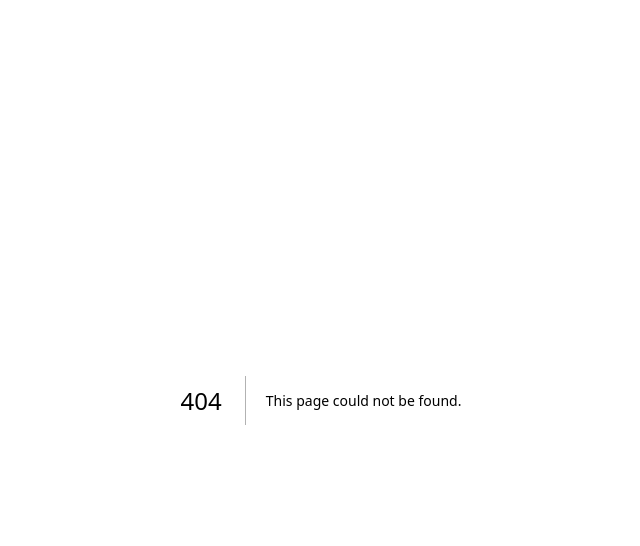
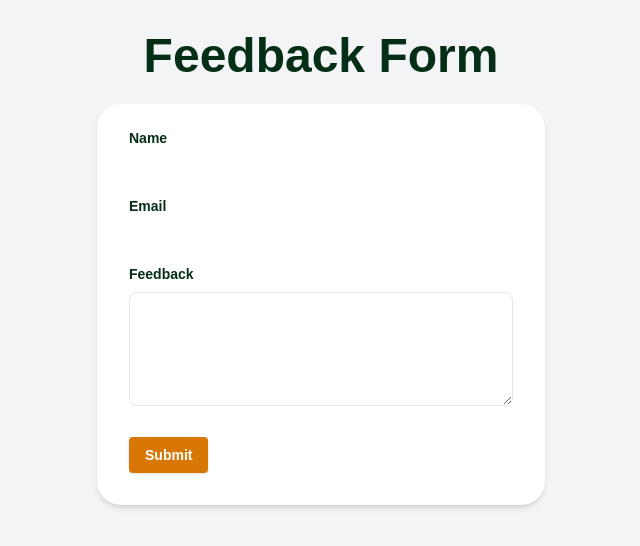
Before and after one commit to Kap04/Mental_health_companian, a Next.js app: page /feedback in a window 1280 px wide. Before the commit this address had no page. Shown: the top 546 px of the page, without its empty margins (319-959 px from the left). Built offline with nearby package versions, Linux system fonts and the light colour scheme.

Commit message:
feedback form added

```diff
--- a/app/chatpage/page.tsx
+++ b/app/chatpage/page.tsx
@@ -15,6 +15,7 @@ import MiddleLogo from "../../components/MiddleLogo"
 import VoiceInput from '../_component/VoiceInput';
 import BreathingCircle from "../../components/Breathing-circle"
 import MeditationGif from '@/components/MeditationGif';
+import WomensCrisisButton from '@/components/WomensCrisisButton';
 
 const apiKey = process.env.NEXT_PUBLIC_GEMINI_API_KEY || "";
 const genAI = new GoogleGenerativeAI(apiKey);
@@ -354,6 +355,7 @@ const ChatPage: React.FC = () => {
 
         <div className="w-full max-w-3xl mx-auto pb-4 px-4">
           <CrisisButton input={input} />
+          <WomensCrisisButton input={input} />
           <div className="relative">
             <input
               type="text"
--- /dev/null
+++ b/app/feedback/page.tsx
@@ -0,0 +1,82 @@
+'use client'
+
+import { useState } from 'react'
+import Navbar from '@/components/Navbar'
+import { Button } from '@/components/ui/button'
+
+
+export default function FeedbackPage() {
+  const [isSubmitted, setIsSubmitted] = useState(false)
+
+  const handleSubmit = async (e: React.FormEvent<HTMLFormElement>) => {
+    e.preventDefault()
+    const form = e.currentTarget
+    const formData = new FormData(form)
+
+    try {
+      const response = await fetch('https://formspree.io/f/xrbgkebq', {
+        method: 'POST',
+        body: formData,
+        headers: {
+          'Accept': 'application/json'
+        }
+      })
+
+      if (response.ok) {
+        setIsSubmitted(true)
+        form.reset()
+      } else {
+        console.error('Form submission failed')
+      }
+    } catch (error) {
+      console.error('Error submitting form:', error)
+    }
+  }
+
+  return (
+    <div className="min-h-screen bg-gray-100">
+
+      <main className="container mx-auto px-4 py-8">
+        <h1 className="text-5xl font-bold mb-6 text-green-950 text-center">Feedback Form</h1>
+        {isSubmitted ? (
+          <div className="bg-green-100 border border-green-400 text-green-700 px-4 py-3 rounded relative" role="alert">
+            <strong className="font-bold">Thank you!</strong>
+            <span className="block sm:inline"> Your feedback has been submitted successfully.</span>
+          </div>
+        ) : (
+          <form onSubmit={handleSubmit} className="max-w-md mx-auto  bg-white shadow-md  rounded-3xl px-8 pt-6 pb-8 mb-4">
+            <div className="mb-4">
+              <label htmlFor="name" className="block text-green-950 text-sm font-bold mb-2">
+                Name
+              </label>
+              <input type="text" id="name" name="name" required className="w-full" />
+            </div>
+            <div className="mb-4">
+              <label htmlFor="email" className="block text-green-950 text-sm font-bold mb-2">
+                Email
+              </label>
+              <input type="email" id="email" name="email" required className="w-full" />
+            </div>
+            <div className="mb-6">
+              <label htmlFor="message" className="block text-green-950 text-sm font-bold mb-2">
+                Feedback
+              </label>
+              <textarea
+                id="message"
+                name="message"
+                required
+                className="w-full px-3 py-2 text-green-950 bg-white border rounded-lg focus:outline-none focus:border-indigo-500"
+                rows={4}
+              />
+            </div>
+            <div className="flex items-center justify-between">
+              <Button type="submit" className="bg-amber-600 hover:bg-amber-700 text-white font-bold py-2 px-4 rounded focus:outline-none focus:shadow-outline">
+                Submit
+              </Button>
+            </div>
+          </form>
+        )}
+      </main>
+    </div>
+  )
+}
--- a/components/Navbar.tsx
+++ b/components/Navbar.tsx
@@ -8,10 +8,10 @@ const Navbar: React.FC = () => {
     <nav className="flex items-center justify-between bg-white shadow-md px-4 py-2">
       <div className="flex ml-10 items-center">
         <Image src={Logo} alt="Serenity Logo" width={32} height={32} />
-        <span className="ml-2 text-xl text-green-950 font-bold">Serenity</span>
+        <Link href="/"> <span className="ml-2 text-xl text-green-950 font-bold">Serenity</span></Link>
       </div>
       <div className="flex items-center pr-10 space-x-4">
-        <Link href="/" className="text-green-950 hover:text-green-700">Home</Link>
+        <Link href="/feedback" className="text-green-950 hover:text-green-700">Feedback</Link>
         <Link href="/about" className="text-green-950 hover:text-green-700">About</Link>
         <Link href="/community" className="text-green-950 hover:text-green-700">Community</Link>
 
--- /dev/null
+++ b/components/WomensCrisisButton.tsx
@@ -0,0 +1,111 @@
+"use client";
+
+import React, { useState, useEffect } from 'react';
+import { AlertCircle } from 'lucide-react';
+import { Alert, AlertDescription, AlertTitle } from '@/components/ui/alert';
+
+interface WomensCrisisButtonProps {
+  input: string;
+}
+
+const WomensCrisisButton: React.FC<WomensCrisisButtonProps> = ({ input }) => {
+  const [showAlert, setShowAlert] = useState(false);
+  const [isCallInitiated, setIsCallInitiated] = useState(false);
+  const [error, setError] = useState<null | string>(null);
+
+  useEffect(() => {
+    const assaultKeywords = [
+      'assault',
+      'attacked',
+      'molested',
+      'raped',
+      'harassed',
+      'stalked',
+      'threatened',
+      'domestic violence',
+      'abuse',
+      'violent partner',
+      'unsafe'
+    ];
+    const inputLower = input.toLowerCase();
+    const hasAssaultKeyword = assaultKeywords.some(keyword => inputLower.includes(keyword));
+    setShowAlert(hasAssaultKeyword);
+  }, [input]);
+
+  const handleCrisisButtonClick = async () => {
+    try {
+      const response = await fetch('/api/initiateCall', {
+        method: 'POST',
+        headers: {
+          'Content-Type': 'application/json',
+        },
+      });
+      const data: { callSid?: string; error?: string; message?: string } = await response.json();
+
+      if (response.ok) {
+        setIsCallInitiated(true);
+        console.log('Call initiated:', data.callSid);
+      } else {
+        throw new Error(data.error || data.message || 'Unknown error');
+      }
+    } catch (error) {
+      if (error instanceof Error) {
+        console.error('Detailed error:', error.message);
+        setError(error.message);
+      } else {
+        console.error('Unknown error:', error);
+        setError('An unknown error occurred');
+      }
+    }
+  };
+
+  if (!showAlert) return null;
+
+  return (
+    <Alert variant="destructive" className="mb-4 border-4 border-red-500">
+      <AlertCircle className="h-4 w-4" />
+      <AlertTitle>Women&apos;s Crisis Support Available</AlertTitle>
+      <AlertDescription className="space-y-4">
+        <div>
+          If you&apos;re experiencing assault, abuse, or feel unsafe, immediate help is available.
+          You&apos;re not alone, and it&apos;s not your fault.
+        </div>
+
+        <div className="bg-white/10 p-3 rounded-md text-sm">
+          • Available 24/7
+          • Confidential support
+          • Safe shelter information
+          • Legal advocacy
+          • Safety planning assistance
+        </div>
+
+        {!isCallInitiated ? (
+          <div className="flex flex-col sm:flex-row gap-2">
+            <button
+              onClick={handleCrisisButtonClick}
+              className="bg-pink-600 text-white px-4 py-2 rounded hover:bg-pink-700 transition-colors flex-1"
+            >
+              Call Women&apos;s Crisis Helpline
+            </button>
+            <a
+              href="https://www.thehotline.org/"
+              target="_blank"
+              rel="noopener noreferrer"
+              className="bg-gray-600 text-white px-4 py-2 rounded hover:bg-gray-700 transition-colors text-center flex-1"
+            >
+              Chat Online (Anonymous)
+            </a>
+          </div>
+        ) : (
+          <p className="mt-2 text-green-400">Call initiated. Help is connecting you with a crisis counselor.</p>
+        )}
+
+        {error && <p className="mt-2 text-red-500">Error: {error}</p>}
+
+
+      </AlertDescription>
+    </Alert>
+  );
+};
+
+export default WomensCrisisButton;
```
